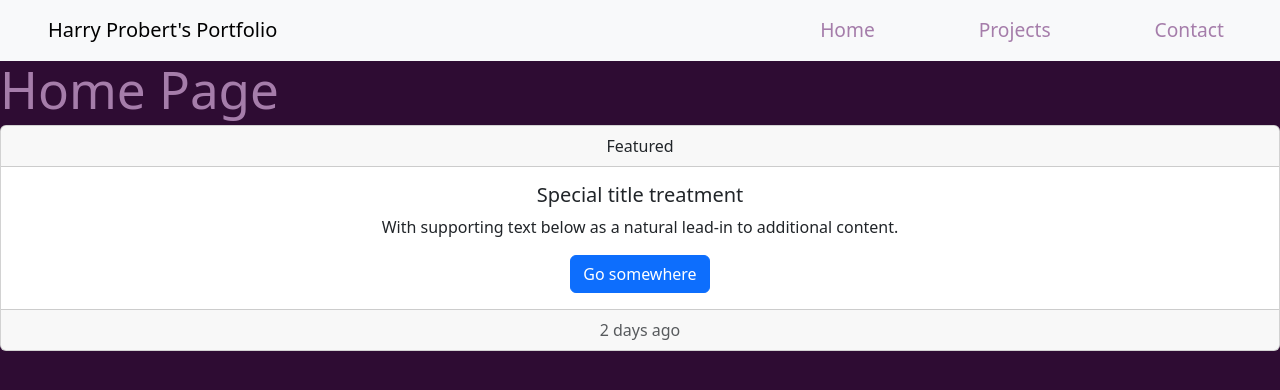
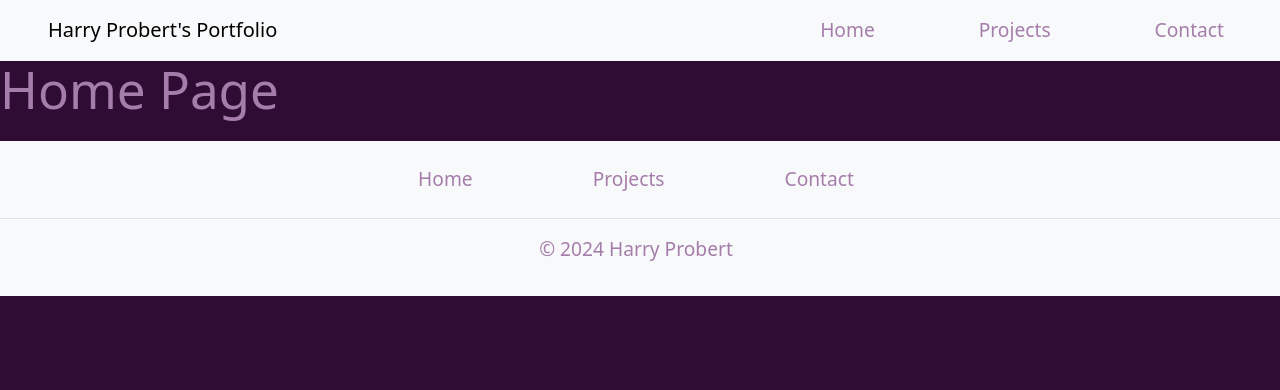
Before and after one commit to hpro97/portfolioReact, a React (Vite) app: page / in a window 1280 px wide. Shown: the top 390 px of the page. Built offline with nearby package versions, Linux system fonts and the light colour scheme.

Commit message:
footer layout as intended

```diff
--- a/index.html
+++ b/index.html
@@ -4,6 +4,7 @@
     <meta charset="UTF-8" />
     <meta name="viewport" content="width=device-width, initial-scale=1.0" />
     <link rel="stylesheet" href="https://cdn.jsdelivr.net/npm/bootstrap@5.3.2/dist/css/bootstrap.min.css" integrity="sha384-T3c6CoIi6uLrA9TneNEoa7RxnatzjcDSCmG1MXxSR1GAsXEV/Dwwykc2MPK8M2HN" crossorigin="anonymous">
+    <link rel="stylesheet" href="../portfolioReact/src/CSS/index.css">
     <title>Harry's Portfolio</title>
   </head>
   <body>
--- a/src/CSS/index.css
+++ b/src/CSS/index.css
@@ -67,6 +67,18 @@ nav {
   margin-left: 3rem;
 }
 
+footer {
+  color: #a57daa;
+  font-size: 1.2rem;
+}
+
+.textPersonal {
+  color: #a57daa;
+  font-size: 1.2rem;
+  margin-right: 3.5rem;
+  margin-left: 3rem;
+}
+
 h1 {
   font-size: 3.2em;
   line-height: 1.1;
@@ -92,9 +104,12 @@ button:focus-visible {
 }
 
 
-@media (max-width: 500px) {
-  .navbar.navContainer {
+@media (max-width: 550px) {
+  .navContainer,{
     display: block; /* Change to block for smaller screens */
+  }
+  .blockMedia {
+    display: block;
   }
 
 }
--- a/src/components/footer.jsx
+++ b/src/components/footer.jsx
@@ -1,24 +1,32 @@
 // src/components/footer.jsx
-import React from "react";
+// git add . && git commit -m "first commit" && git push
+
+import React from 'react';
+import 'bootstrap/dist/css/bootstrap.min.css';
+import '../CSS/index.css';
 
 const Footer = () => {
   return (
-    <footer>
-      <div class="card text-center">
-        <div class="card-header">Featured</div>
-        <div class="card-body">
-          <h5 class="card-title">Special title treatment</h5>
-          <p class="card-text">
-            With supporting text below as a natural lead-in to additional
-            content.
-          </p>
-          <a href="#" class="btn btn-primary">
-            Go somewhere
-          </a>
-        </div>
-        <div class="card-footer text-muted">2 days ago</div>
-      </div>
-    </footer>
+        <footer class="py-3 my-4 bg-light">
+          <ul class="nav justify-content-center border-bottom pb-3 mb-3 blockMedia">
+            <li class="nav-item">
+              <a href="#" class="nav-link px-2 textPersonal">
+                Home
+              </a>
+            </li>
+            <li class="nav-item">
+              <a href="#" class="nav-link px-2 textPersonal">
+                Projects
+              </a>
+            </li>
+            <li class="nav-item">
+              <a href="#" class="nav-link px-2 textPersonal">
+                Contact
+              </a>
+            </li>
+          </ul>
+          <p class="text-center textPersonal">© 2024 Harry Probert</p>
+        </footer>
   );
 };
 
--- a/src/components/header.jsx
+++ b/src/components/header.jsx
@@ -11,7 +11,7 @@ const Header = () => {
         <a className="navbar-brand" href="#">
           Harry Probert's Portfolio
         </a>
-        <div className="navbar navContainer">
+        <div className="navbar navContainer blockMedia">
           <div className="nav-item active nav-item-right">
             <a className="nav-link" href="#">
               Home <span className="sr-only">(current)</span>
```
Also changed, not shown: src/assets/AdobeColor-royal purple.jpeg (added).
